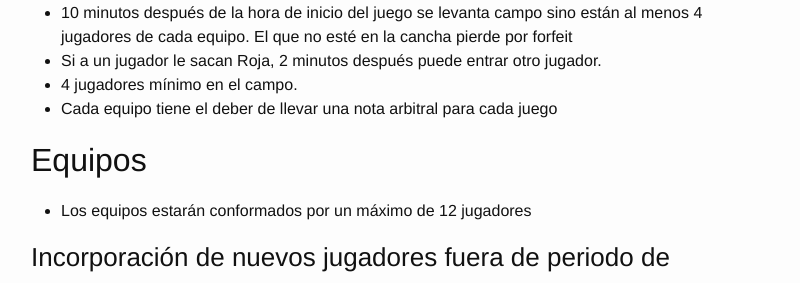
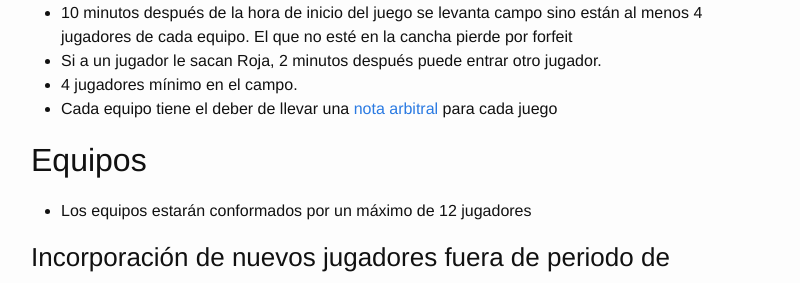
Before and after one commit to ligageek/ligageek.github.io, a Jekyll site: the page built from _posts/2015-07-03-reglamento.markdown, in a window 1280 px wide and 900 px high, scrolled down 1773 px. Shown: the part 160-443 px from the top of the window, without its empty margins (239-1039 px from the left). Built offline with Jekyll 4.4.1, drawn with Linux system fonts in a browser that asks for light colours; comment, search, counter and statistics services are not loaded; part of the change alters nothing that is shown.

```diff
--- a/_posts/2015-07-03-reglamento.markdown
+++ b/_posts/2015-07-03-reglamento.markdown
@@ -76,7 +76,7 @@ Se creará una comisión que investigara todas las acusaciones de jugadores no i
 - 10 minutos después de la hora de inicio del juego se levanta campo sino están al menos 4 jugadores de cada equipo. El  que no esté en la cancha pierde por forfeit
 - Si a un jugador le sacan Roja, 2 minutos después puede entrar otro jugador.
 - 4 jugadores mínimo en el campo.
-- Cada equipo tiene el deber de llevar una nota arbitral para cada juego
+- Cada equipo tiene el deber de llevar una [nota arbitral](/assets/nota_arbitral.pdf) para cada juego
 
 
 ## Equipos
```
Also changed, not shown: 1 other file.
